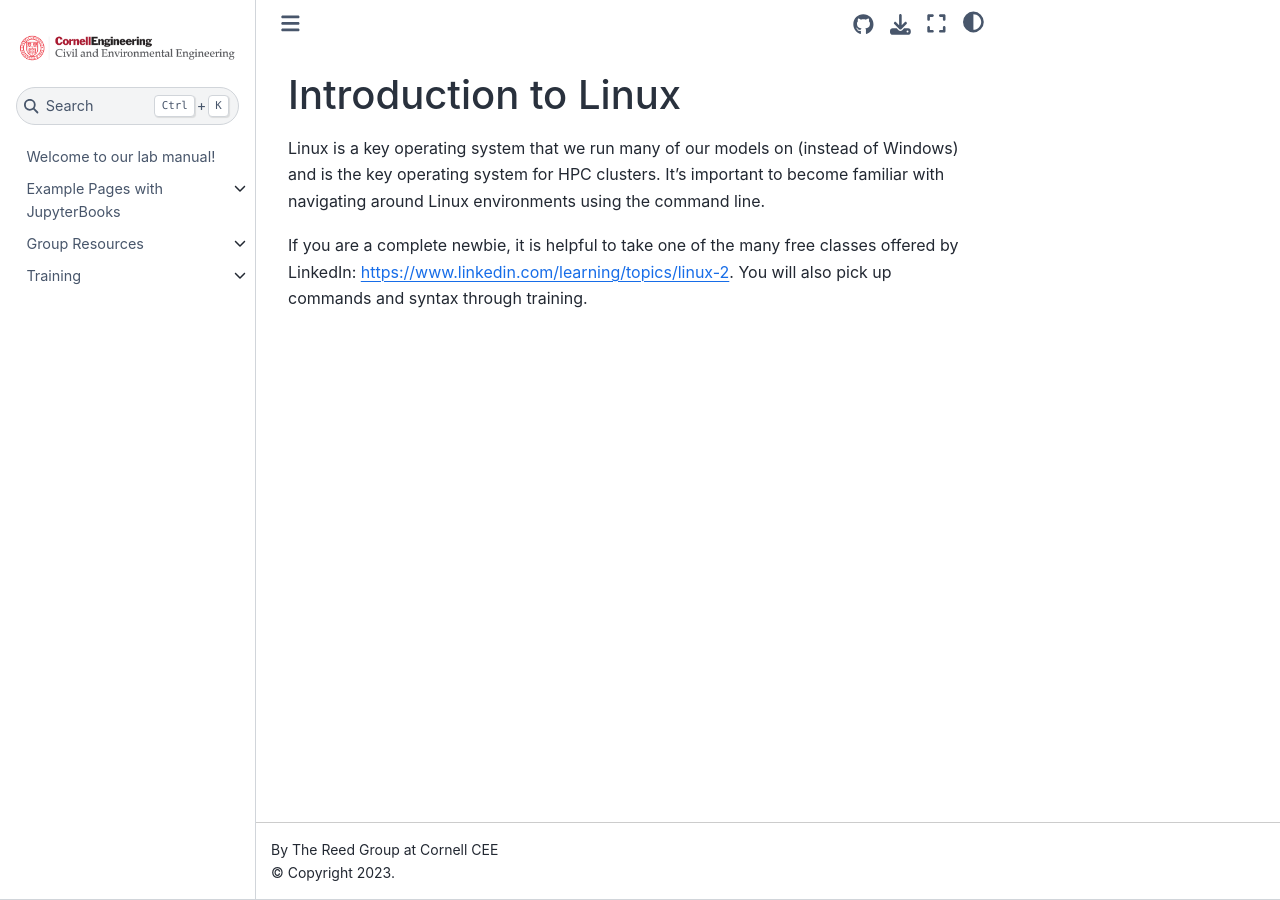
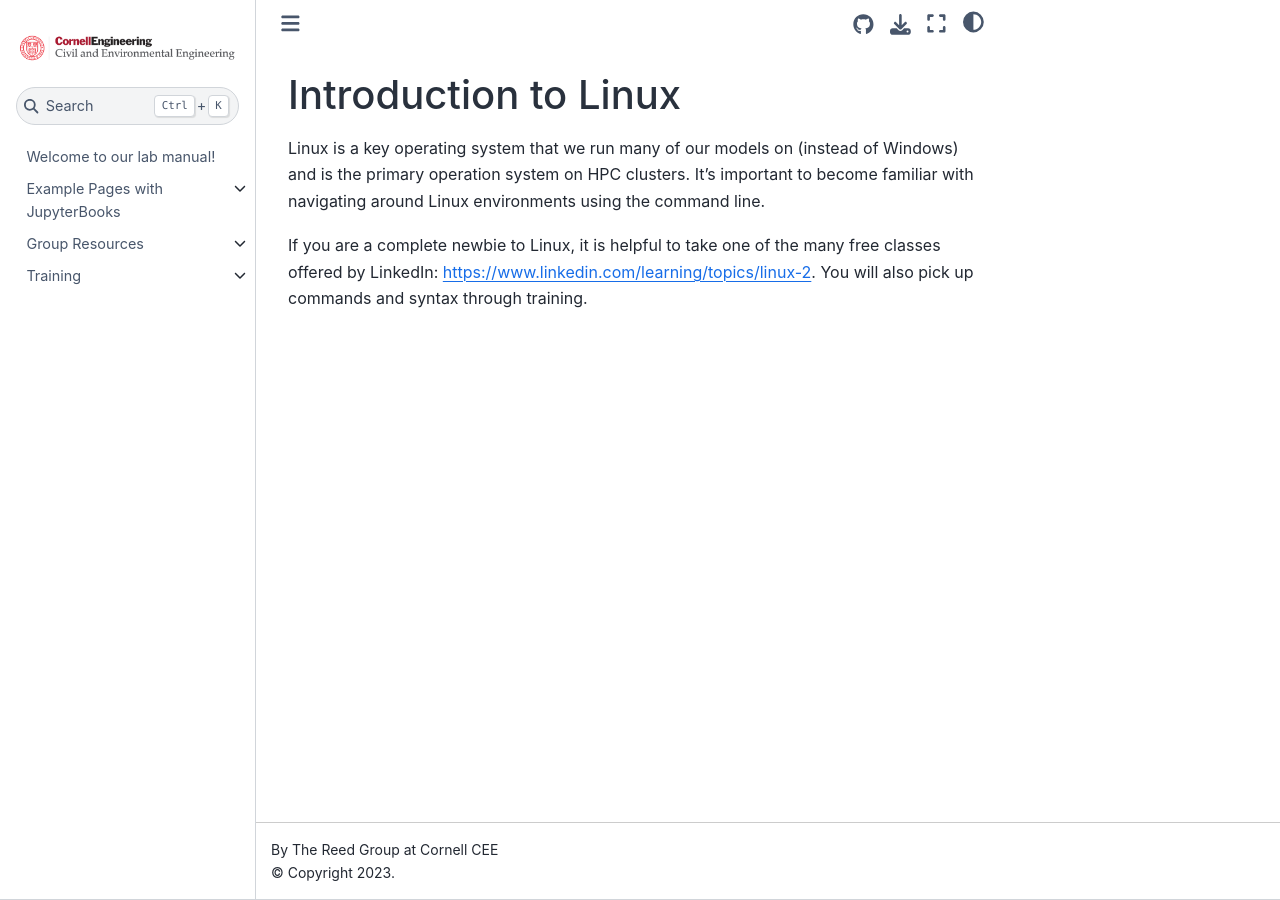
Before and after one commit to reedgroup/reedgroup.github.io, a Jupyter Book: the page built from docs/Resources/IntroToLinux.md, in a window 1280 px wide. Built offline with Jupyter Book 1.0.4 settings and Sphinx 7.4.7 and the Sphinx Book theme 1.1.4, drawn with Linux system fonts in a browser that asks for light colours.

```diff
--- a/docs/Resources/IntroToLinux.md
+++ b/docs/Resources/IntroToLinux.md
@@ -1,5 +1,5 @@
 # Introduction to Linux
 
-Linux is a key operating system that we run many of our models on (instead of Windows) and is the key operating system for HPC clusters. It's important to become familiar with navigating around Linux environments using the command line.
+Linux is a key operating system that we run many of our models on (instead of Windows) and is the primary operation system on HPC clusters. It's important to become familiar with navigating around Linux environments using the command line.
 
-If you are a complete newbie, it is helpful to take one of the many free classes offered by LinkedIn: https://www.linkedin.com/learning/topics/linux-2. You will also pick up commands and syntax through training.
+If you are a complete newbie to Linux, it is helpful to take one of the many free classes offered by LinkedIn: https://www.linkedin.com/learning/topics/linux-2. You will also pick up commands and syntax through training.
```
